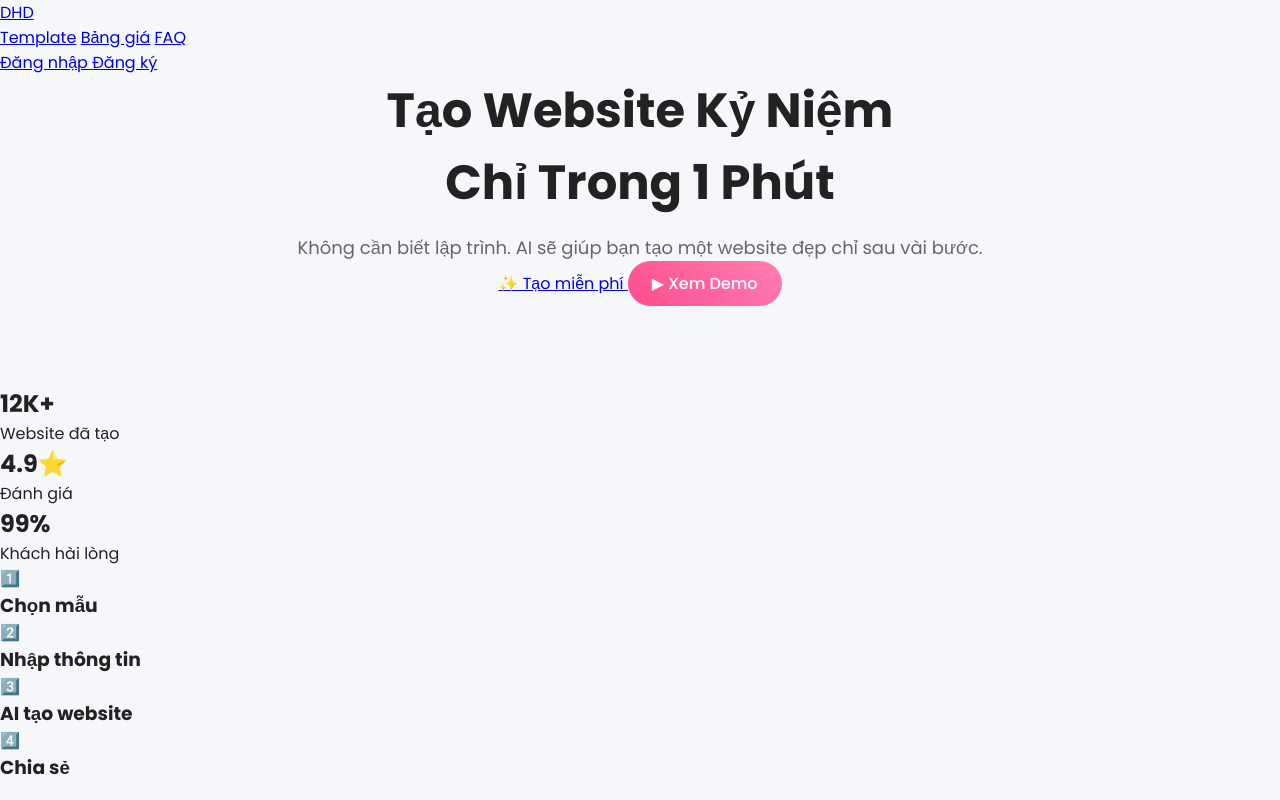
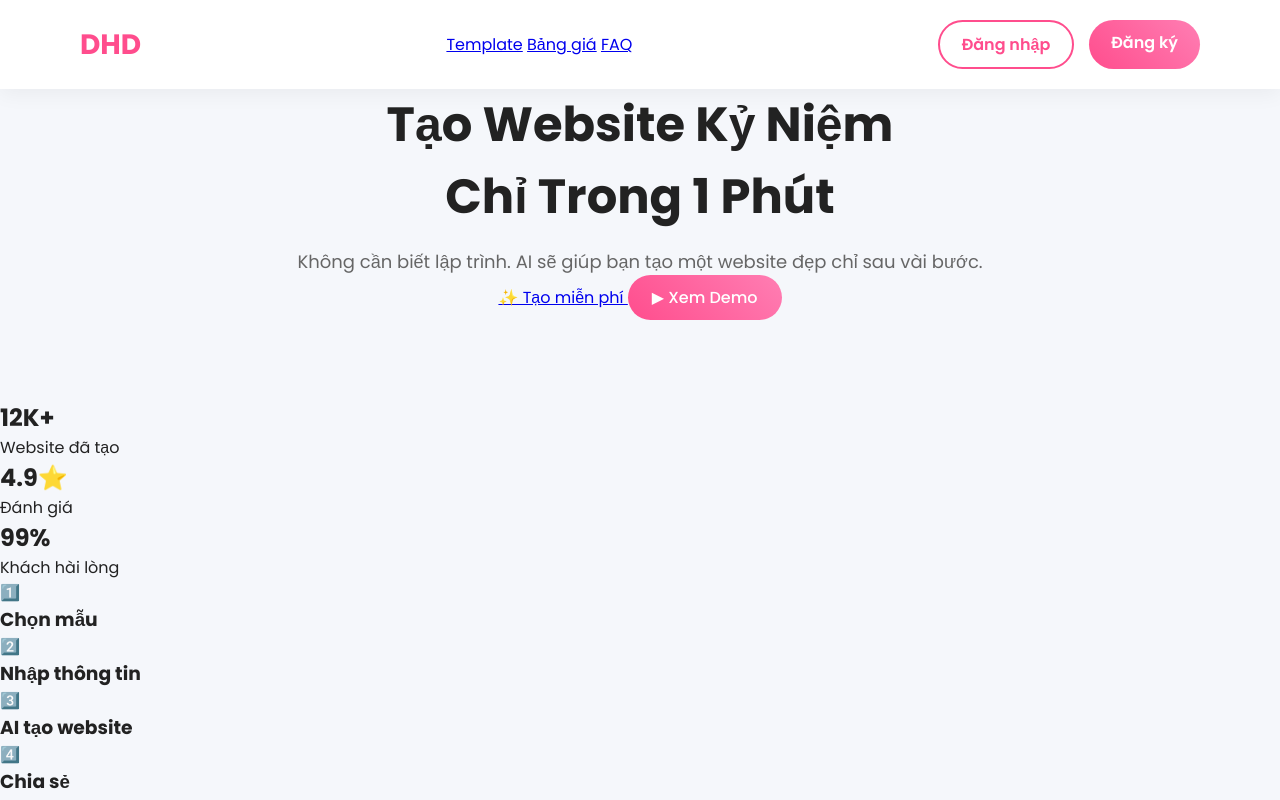
Before and after one commit to hoangdoan-dev/hoangdoan-dev.github.io, a plain HTML site: page index.html in a window 1280 px wide. Shown: the top 800 px of the page. Drawn offline with Linux system fonts and the light colour scheme.

Commit message:
Update style.css

```diff
--- a/style.css
+++ b/style.css
@@ -9,7 +9,109 @@ body {
     background: #f5f7fb;
     color: #222;
 }
+/* ===== NAVBAR ===== */
 
+.navbar{
+
+    width:100%;
+
+    display:flex;
+
+    justify-content:space-between;
+
+    align-items:center;
+
+    padding:20px 80px;
+
+    background:white;
+
+    position:sticky;
+
+    top:0;
+
+    z-index:1000;
+
+    box-shadow:0 5px 20px rgba(0,0,0,.05);
+
+}
+
+.logo{
+
+    font-size:28px;
+
+    font-weight:700;
+
+    text-decoration:none;
+
+    color:#ff4d8d;
+
+}
+
+.nav-links{
+
+    display:flex;
+
+    gap:35px;
+
+}
+
+.nav-links a{
+
+    text-decoration:none;
+
+    color:#333;
+
+    font-weight:500;
+
+    transition:.3s;
+
+}
+
+.nav-links a:hover{
+
+    color:#ff4d8d;
+
+}
+
+.nav-btn{
+
+    display:flex;
+
+    gap:15px;
+
+}
+
+.login-btn{
+
+    padding:10px 22px;
+
+    border:2px solid #ff4d8d;
+
+    border-radius:50px;
+
+    text-decoration:none;
+
+    color:#ff4d8d;
+
+    font-weight:600;
+
+}
+
+.register-btn{
+
+    padding:10px 22px;
+
+    border-radius:50px;
+
+    text-decoration:none;
+
+    background:linear-gradient(45deg,#ff4d8d,#ff7eb3);
+
+    color:white;
+
+    font-weight:600;
+
+}
 /* ===== Container chuẩn ===== */
 .container {
     max-width: 1200px;
```
